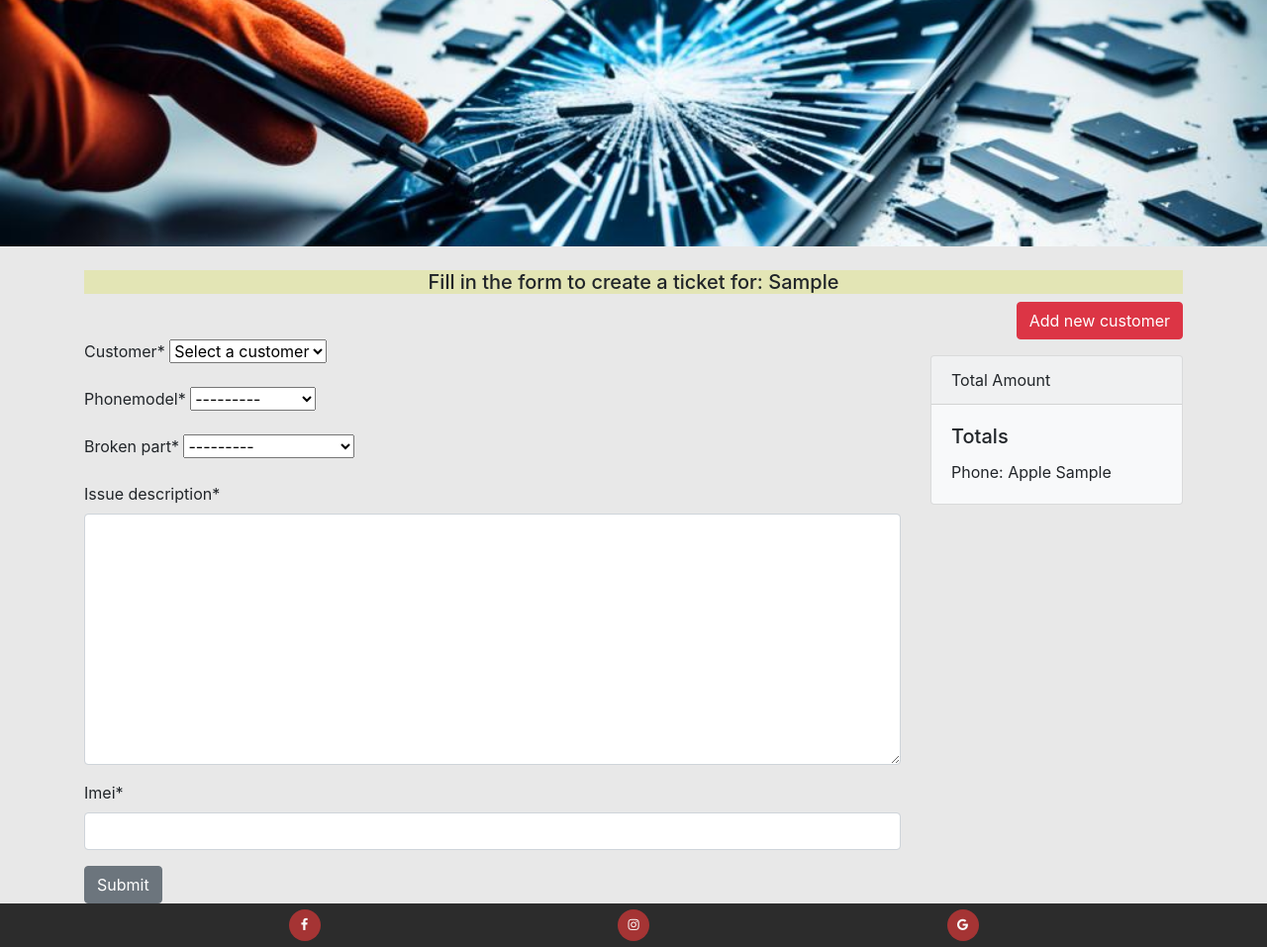
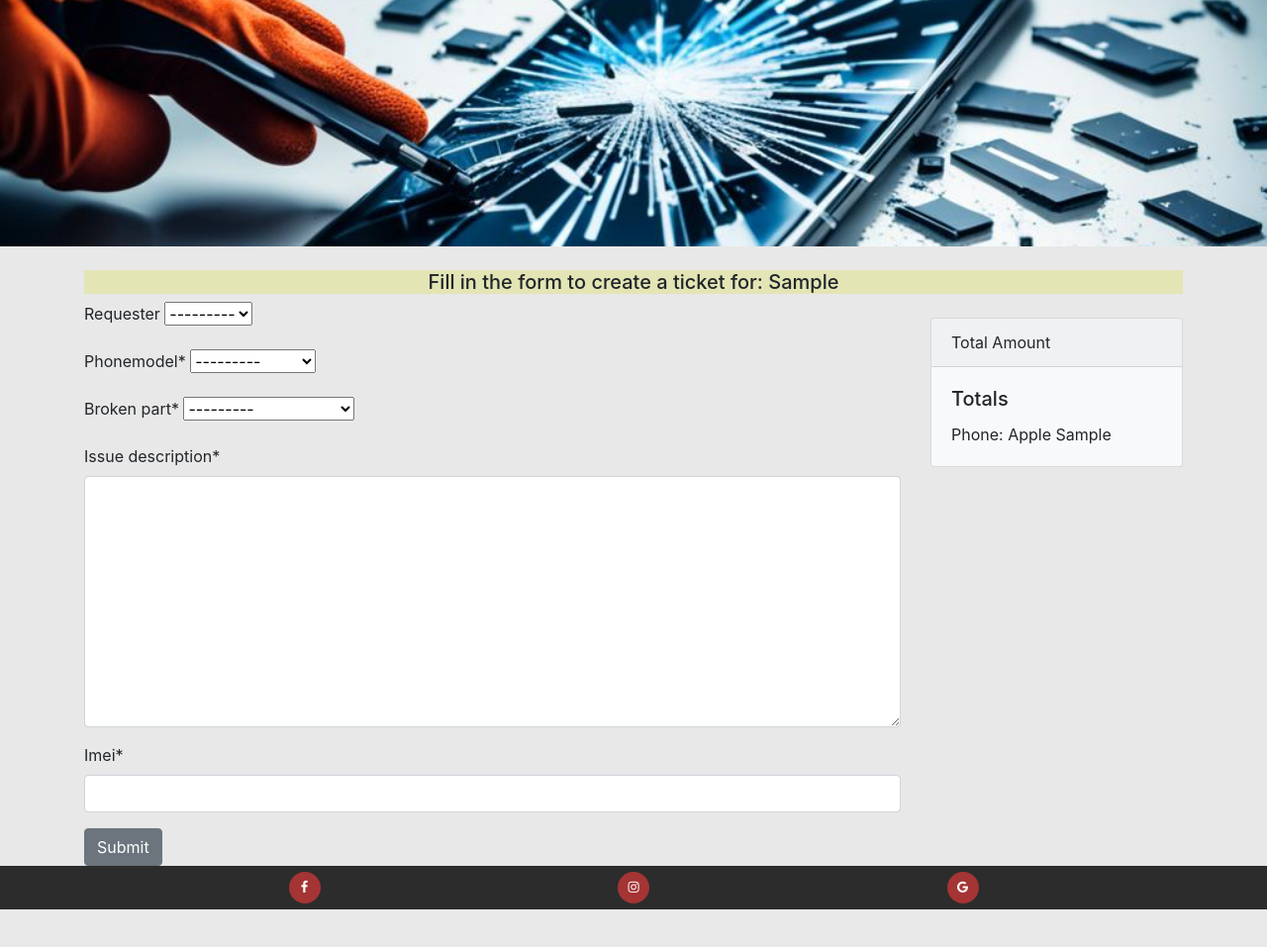
Before and after one commit to JSaprah/Smart-Tech-Repair, a Django app: a page that uses book_repair/templates/book_repair/create_ticket.html in a window 1280 px wide. Shown: the part 77-1034 px from the top of the page at 99% size. After the commit the page ends 996 px from the top, so only its background shows below. Run offline with Django 4.2, Linux system fonts and the light colour scheme; a user stored in the database is signed in; tables that the repository leaves empty hold one stand-in row (values such as "Sample post"); some libraries are stand-ins or nearby versions.

Commit message:
Remove customer and refer to user

```diff
--- a/book_repair/forms.py
+++ b/book_repair/forms.py
@@ -1,29 +1,14 @@
 from django import forms
-from .models import Customer, Ticket
-
-
-class CustomerForm(forms.ModelForm):
-    class Meta:
-        model = Customer
-        fields = ['first_name', 'last_name', 'email', 'phone_number']
-
-    first_name = forms.CharField(max_length=100)
-    last_name = forms.CharField(max_length=100)
-    email = forms.EmailField()
-    phone_number = forms.CharField(max_length=15)
+from .models import Ticket
 
 
 class TicketForm(forms.ModelForm):
     class Meta:
         model = Ticket
         fields = [
-            "customer",
+            "requester",
             "phonemodel",
             "broken_part",
             "issue_description",
             "imei"
             ]
-
-    customer = forms.ModelChoiceField(
-        queryset=Customer.objects.all(), empty_label="Select a customer"
-        )
--- a/book_repair/models.py
+++ b/book_repair/models.py
@@ -20,17 +20,6 @@
     ("Backglass Repair", "Backglass Repair"),
     ("Rear housing Replacement", "Rear housing Replacement"),
 )
-
-
-# Create your models here.
-class Customer(models.Model):
-    first_name = models.CharField(max_length=100)
-    last_name = models.CharField(max_length=100)
-    email = models.EmailField(unique=True)
-    phone_number = models.CharField(max_length=15)
-
-    def __str__(self):
-        return f"{self.first_name} {self.last_name}"
 
 
 class Phonemodel(models.Model):
@@ -64,17 +53,21 @@
 
 
 class Ticket(models.Model):
+    ticket_number = models.CharField(max_length=50, unique=True, blank=True)
     phonemodel = models.ForeignKey(Phonemodel, on_delete=models.CASCADE)
     broken_part = models.ForeignKey(Part, on_delete=models.CASCADE)
-    customer = models.ForeignKey(Customer, on_delete=models.CASCADE)
-    booking_date = models.DateField(auto_now_add=True)
+    requester = models.ForeignKey(
+        User, on_delete=models.CASCADE, related_name="requester_ticket", null=True, blank=True
+    )
+    imei = models.CharField(max_length=15)
+    issue_description = models.TextField()
     status = models.IntegerField(choices=STATUS, default=0)
     created_on = models.DateTimeField(auto_now_add=True)
-    imei = models.CharField(max_length=15)
-    issue_description = models.TextField()
+    # To delete
+    booking_date = models.DateField(auto_now_add=True)
     created_by = models.ForeignKey(
         User, on_delete=models.SET_NULL, blank=True, null=True)
-    ticket_number = models.CharField(max_length=50, unique=True, blank=True)
+    # customer =  models.CharField(max_length=15)
 
 # Auto generate ticket number
     def generate_ticket_number(self):
@@ -95,5 +88,8 @@
 
         super().save(*args, **kwargs)
 
+    class Meta:
+        ordering = ["-created_on"]
+
     def __str__(self):
         return f"{self.ticket_number} {self.phonemodel} {self.broken_part} for {self.customer}"
--- a/book_repair/templates/book_repair/create_ticket.html
+++ b/book_repair/templates/book_repair/create_ticket.html
@@ -5,12 +5,6 @@
 
 <div class="container">
     <h5 class="text-center mt-4 subtitle">Fill in the form to create a ticket for: {{ phone_model.series }}</h5>
-
-    <div class="d-flex justify-content-end">
-
-        <a href="{% url 'new_customer' %}" class="btn btn-danger" role="button">Add new customer</a>
-
-    </div>
 
     <div class="row">
 
--- a/book_repair/templates/book_repair/ticket_details.html
+++ b/book_repair/templates/book_repair/ticket_details.html
@@ -10,7 +10,7 @@
     <thead>
         <tr>
             <th scope="col">Ticket Number</th>
-            <th scope="col">Customer</th>
+            <th scope="col">Requester</th>
             <th scope="col">Service</th>
             <th scope="col">Status</th>
             <th scope="col">imei</th>
@@ -21,7 +21,7 @@
         {% for ticket in tickets %}
         <tr>
             <td>{{ ticket.ticket_number }}</td>
-            <td>{{ ticket.customer }}</td>
+            <td>{{ ticket.requester }}</td>
             <td>{{ ticket.broken_part }}</td>
             <td>{{ ticket.status }}</td>
             <td>{{ ticket.imei }}</td>
--- a/book_repair/urls.py
+++ b/book_repair/urls.py
@@ -5,7 +5,7 @@
 urlpatterns = [
     path('booking/', views.phones_list, name='booking'),
     path('booking/<slug:slug>/', views.create_ticket, name='create_ticket'),
-    path('new_customer/', views.create_customer, name='new_customer'),
+    #path('new_customer/', views.create_customer, name='new_customer'),
     path('ticket_details/', views.ticket_details, name='ticket_details'),
     path('edit_ticket/<int:id>/', views.edit_ticket, name='edit_ticket'),
     path('login/', views.login, name='login'),
--- a/book_repair/views.py
+++ b/book_repair/views.py
@@ -1,6 +1,6 @@
 from django.shortcuts import render, get_object_or_404, redirect
 from .models import Phonemodel, Ticket
-from .forms import CustomerForm, TicketForm
+from .forms import TicketForm
 from django.contrib.auth.decorators import login_required
 from django.contrib import messages
 # from django.http import HttpResponseRedirect
@@ -39,7 +39,8 @@
 # Ticket details page
 @login_required
 def ticket_details(request):
-    tickets = Ticket.objects.filter(created_by=request.user)
+    # tickets = Ticket.objects.filter(created_by=request.user)
+    tickets = Ticket.objects.all()
 
     return render(
         request, "book_repair/ticket_details.html", {'tickets': tickets}
@@ -74,34 +75,6 @@
         }
     )
 
-
-# Create customer
-def create_customer(request):
-
-    customer_form = CustomerForm()
-
-    if request.method == "POST":
-        customer_form = CustomerForm(data=request.POST)
-
-        if customer_form.is_valid():
-            customer_form.save()
-            messages.add_message(
-                request, messages.SUCCESS, "Ticket created!"
-                )
-
-    else:
-        customer_form = CustomerForm()
-
-    return render(
-        request,
-        "book_repair/create_customer.html",
-        {
-            "customer_form": customer_form,
-
-        }
-    )
-
-
 # Edit ticket
 def edit_ticket(request, id):
 
```
Also changed, not shown: book_repair/admin.py (+2 -6 lines), book_repair/migrations/0018_ticket_requester_alter_ticket_created_by.py (added), book_repair/migrations/0019_alter_ticket_options_alter_customer_email_and_more.py (added), book_repair/migrations/0020_delete_customer_remove_ticket_customer.py (added), smart_tech/settings.py (line endings or trailing spaces).
